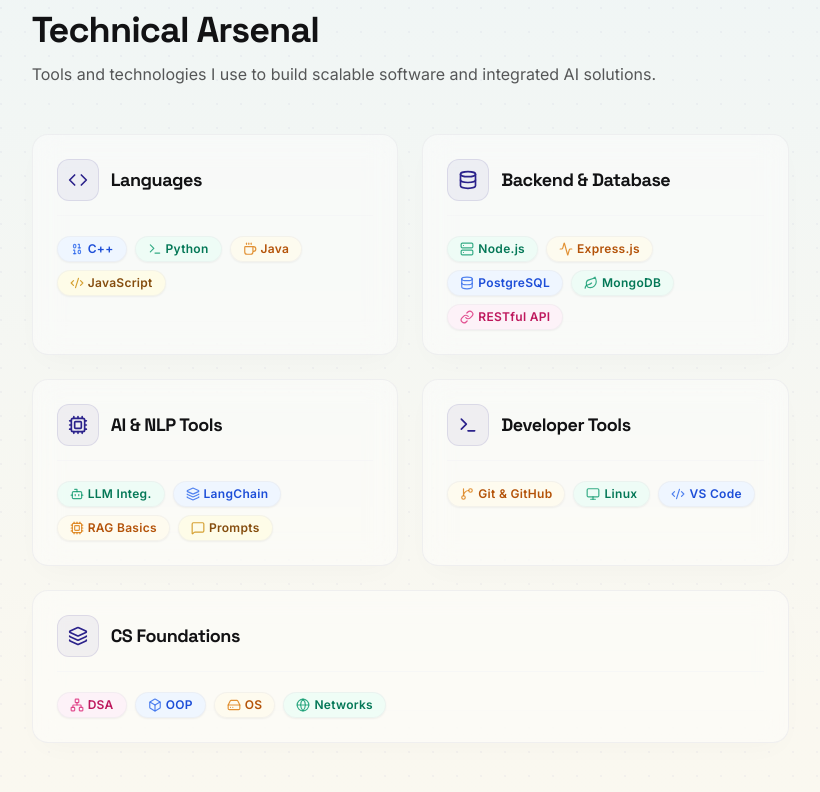
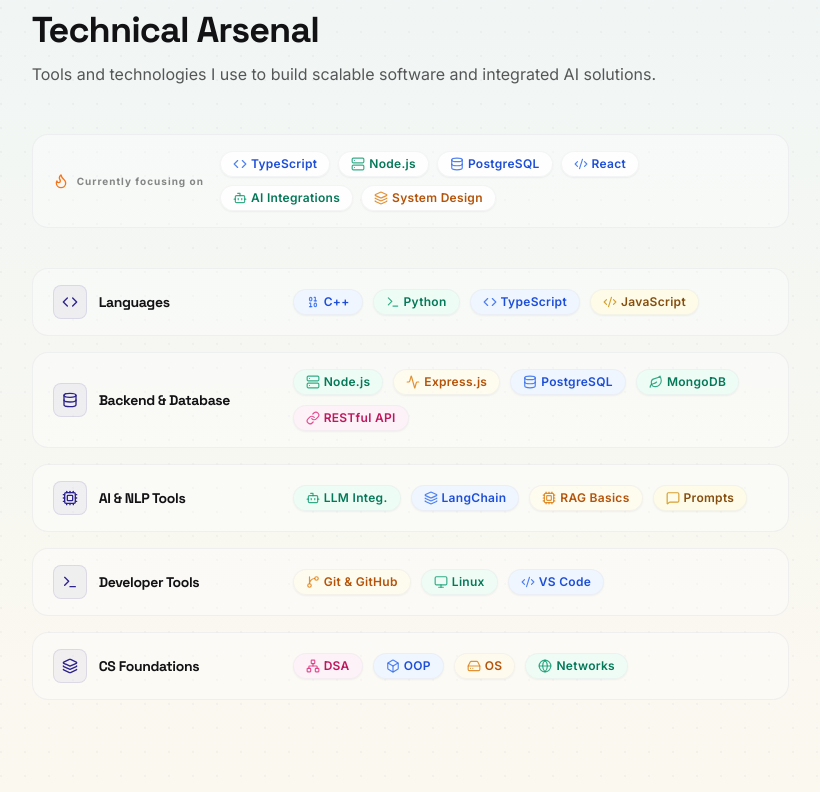
Before and after one commit to Manoj-APJ/Portfolio0.2, a React (Vite) app: page / in a window 1280 px wide. Shown: the part 1180-1972 px from the top of the page, without its empty margins (443-1263 px from the left). Built offline with nearby package versions, Linux system fonts and the light colour scheme.

Commit message:
updated: links to profiles

```diff
--- a/src/components/layout/Footer.tsx
+++ b/src/components/layout/Footer.tsx
@@ -72,7 +72,7 @@
                     <div className="flex items-center justify-center md:justify-end gap-5">
                         {/* X */}
                         <a
-                            href="https://x.com/example"
+                            href="https://x.com/manojm012"
                             target="_blank"
                             rel="noopener noreferrer"
                             className="text-zinc-400 hover:text-secondary transition-colors duration-200"
@@ -109,7 +109,7 @@
 
                         {/* Email */}
                         <a
-                            href="mailto:example@example.com"
+                            href="mailto:manojmannamapj9@gmail.com"
                             className="text-zinc-400 hover:text-secondary transition-colors duration-200"
                             aria-label="Email"
                         >
--- a/src/components/layout/Navbar.tsx
+++ b/src/components/layout/Navbar.tsx
@@ -135,14 +135,6 @@
                 </div>
             )}
 
-            {/* Symmetrical Scroll Flourish below Navbar */}
-            <div className="w-full flex justify-center mt-2.5 opacity-60 hidden md:flex pointer-events-none select-none">
-                <svg viewBox="0 0 120 15" className="w-24 h-4 fill-current text-primary/30">
-                    <path d="M60,7.5 C55,4 51,2 45,2 C35,2 35,11 44,11 C50,11 53,8 55,6 C57,8 60,11 66,11 C75,11 75,2 65,2 C59,2 55,4 60,7.5 Z M44,9 C39,9 38,4 44,4 C48,4 50,6 52,7.5 C50,9 48,9 44,9 Z M66,9 C62,9 60,7.5 58,7.5 C60,6 62,4 66,4 C72,4 71,9 66,9 Z" />
-                    <line x1="0" y1="7.5" x2="32" y2="7.5" stroke="currentColor" strokeWidth="0.75" />
-                    <line x1="88" y1="7.5" x2="120" y2="7.5" stroke="currentColor" strokeWidth="0.75" />
-                </svg>
-            </div>
         </div>
     );
 };
--- a/src/components/sections/Skills.tsx
+++ b/src/components/sections/Skills.tsx
@@ -1,11 +1,10 @@
 import React from 'react';
-import { Card } from '../ui/Card';
 import { Badge } from '../ui/Badge';
 import {
     Database, Code, Cpu, Terminal, Layers,
-    Binary, Coffee, Code2, Server, Activity,
+    Binary, Code2, Server, Activity,
     Leaf, Link, Bot, MessageSquare, GitBranch,
-    Monitor, Network, Box, HardDrive, Globe
+    Monitor, Network, Box, HardDrive, Globe, Flame
 } from 'lucide-react';
 import { motion } from 'framer-motion';
 
@@ -16,7 +15,7 @@
         skills: [
             { name: "C++", color: "blue" as const, symbol: <Binary className="w-3.5 h-3.5 text-blue-600/80" /> },
             { name: "Python", color: "green" as const, symbol: <Terminal className="w-3.5 h-3.5 text-emerald-600/80" /> },
-            { name: "Java", color: "orange" as const, symbol: <Coffee className="w-3.5 h-3.5 text-amber-600/80" /> },
+            { name: "TypeScript", color: "blue" as const, symbol: <Code className="w-3.5 h-3.5 text-blue-600/80" /> },
             { name: "JavaScript", color: "yellow" as const, symbol: <Code2 className="w-3.5 h-3.5 text-yellow-600/80" /> },
         ]
     },
@@ -62,31 +61,20 @@
     }
 ];
 
+const currentFocusItems = [
+    { name: "TypeScript", color: "blue" as const, symbol: <Code className="w-3.5 h-3.5 text-blue-600/80" /> },
+    { name: "Node.js", color: "green" as const, symbol: <Server className="w-3.5 h-3.5 text-emerald-600/80" /> },
+    { name: "PostgreSQL", color: "blue" as const, symbol: <Database className="w-3.5 h-3.5 text-blue-600/80" /> },
+    { name: "React", color: "blue" as const, symbol: <Code2 className="w-3.5 h-3.5 text-blue-600/80" /> },
+    { name: "AI Integrations", color: "green" as const, symbol: <Bot className="w-3.5 h-3.5 text-emerald-600/80" /> },
+    { name: "System Design", color: "orange" as const, symbol: <Layers className="w-3.5 h-3.5 text-amber-600/80" /> }
+];
 
 export const Skills: React.FC = () => {
-    // Animation variants
-    const containerVariants = {
-        hidden: { opacity: 0 },
-        visible: {
-            opacity: 1,
-            transition: {
-                staggerChildren: 0.15
-            }
-        }
-    };
-
-    const itemVariants = {
-        hidden: { opacity: 0, y: 30 },
-        visible: {
-            opacity: 1,
-            y: 0,
-            transition: { duration: 0.6, ease: "easeOut" as const }
-        }
-    };
-
     return (
         <section id="skills" className="py-8">
             <div className="container mx-auto px-6 max-w-7xl">
+                {/* Section Header */}
                 <div className="mb-12 text-left">
                     <motion.h2
                         initial={{ opacity: 0, y: -20 }}
@@ -108,36 +96,47 @@
                     </motion.p>
                 </div>
 
-                {/* Refined Balanced Grid */}
-                <motion.div
-                    className="grid grid-cols-1 md:grid-cols-2 gap-6 justify-center"
-                    variants={containerVariants}
-                    initial="hidden"
-                    whileInView="visible"
-                    viewport={{ once: true, amount: 0.1 }}
+                {/* Currently Focusing On */}
+                <div className="mb-10 flex flex-col sm:flex-row sm:items-center gap-4 py-4 px-5 bg-white/35 border border-zinc-200/50 rounded-2xl hover:border-primary/15 transition-all duration-300">
+                    <div className="flex items-center gap-2 shrink-0 select-none">
+                        <Flame className="w-4 h-4 text-orange-500" />
+                        <span className="text-[10px] font-black text-dark/50 tracking-widest">
+                            Currently focusing on
+                        </span>
+                    </div>
+                    <div className="flex flex-wrap gap-2">
+                        {currentFocusItems.map((item) => (
+                            <Badge
+                                key={item.name}
+                                color={item.color}
+                                className="py-1 px-3 border border-zinc-200/40 hover:border-primary/25 hover:scale-[1.03] shadow-sm hover:shadow-md transition-all duration-200 bg-white/80"
                             >
-                    {skillCategories.map((category, idx) => {
-                        const isLast = idx === skillCategories.length - 1;
-                        return (
-                            <motion.div
+                                {item.symbol}
+                                <span className="font-semibold text-xs tracking-wide">{item.name}</span>
+                            </Badge>
+                        ))}
+                    </div>
+                </div>
+
+                {/* Skills Category Rows */}
+                <div className="space-y-4">
+                    {skillCategories.map((category, idx) => (
+                        <div
                             key={idx}
-                                variants={itemVariants}
-                                className={`h-full ${isLast ? 'md:col-span-2' : ''}`}
+                            className="flex flex-col md:flex-row md:items-center gap-4 md:gap-8 py-4 px-5 rounded-2xl bg-white/35 border border-zinc-200/50 hover:border-primary/10 transition-all duration-300 hover:shadow-neo-sm group"
                         >
-                                <Card className="h-full bg-white/40 border border-zinc-200/50 hover:border-primary/20 hover:-translate-y-1.5 hover:shadow-xl transition-all duration-300 p-6 flex flex-col justify-between">
-                                    <div>
-                                        {/* Inline Icon + Title Header */}
-                                        <div className="flex items-center gap-3 mb-5 border-b border-zinc-100/60 pb-3.5">
-                                            <div className="p-2.5 bg-primary/5 text-primary border border-primary/10 rounded-xl shrink-0">
-                                                {React.cloneElement(category.icon, { className: "w-5 h-5 text-primary" })}
+                            {/* Category Title Column */}
+                            <div className="flex items-center gap-3 md:w-52 shrink-0 select-none">
+                                <div className="p-2 bg-primary/5 text-primary border border-primary/10 rounded-lg shrink-0 group-hover:bg-primary group-hover:text-white group-hover:border-primary transition-all duration-300">
+                                    {React.cloneElement(category.icon, { className: "w-4 h-4 transition-colors duration-300" })}
                                 </div>
-                                            <h3 className="text-lg font-heading font-extrabold text-dark tracking-tight leading-none">
+                                <h3 className="text-sm font-heading font-extrabold text-dark tracking-tight leading-none">
                                     {category.title}
                                 </h3>
                             </div>
 
-                                        {/* Skills Badges Wrapper */}
-                                        <div className="flex flex-wrap gap-2">
+                            {/* Skills Badges Column */}
+                            <div className="flex flex-wrap gap-2.5">
                                 {category.skills.map((skill: any) => (
                                     <Badge
                                         key={skill.name}
@@ -145,16 +144,15 @@
                                         className="py-1 px-3 border border-zinc-200/40 hover:border-primary/20 hover:scale-[1.03] shadow-sm hover:shadow-md transition-all duration-200"
                                     >
                                         {skill.symbol}
-                                                    <span className="font-semibold text-xs tracking-wide">{skill.name}</span>
+                                        <span className="font-semibold text-xs tracking-wide">
+                                            {skill.name}
+                                        </span>
                                     </Badge>
                                 ))}
                             </div>
                         </div>
-                                </Card>
-                            </motion.div>
-                        );
-                    })}
-                </motion.div>
+                    ))}
+                </div>
             </div>
         </section>
     );
--- a/src/index.css
+++ b/src/index.css
@@ -64,4 +64,14 @@
   .custom-scrollbar::-webkit-scrollbar-thumb:hover {
     background: rgba(43, 34, 139, 0.25);
   }
+
+  /* Hide scrollbar for Chrome, Safari and Opera */
+  .no-scrollbar::-webkit-scrollbar {
+    display: none;
+  }
+  /* Hide scrollbar for IE, Edge and Firefox */
+  .no-scrollbar {
+    -ms-overflow-style: none;  /* IE and Edge */
+    scrollbar-width: none;  /* Firefox */
+  }
 }
```
Also changed, not shown: src/components/sections/Contact.tsx (+7 -7 lines), src/components/sections/Courses.tsx (+1 -6 lines), src/components/sections/Hero.tsx (+6 -6 lines). Lines whose indentation alone changed are shown as unchanged.
